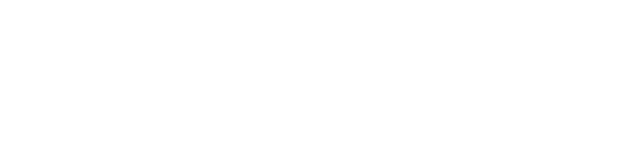
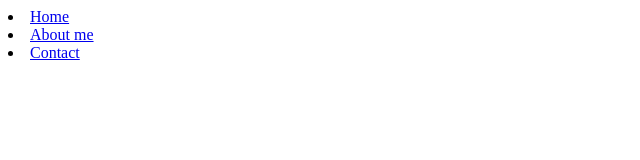
Before and after one commit to CorSalOmar/GIT-AzulSchool, a plain HTML site: page index.html in a window 1280 px wide. Shown: the whole page, without its empty margins (0-640 px from the left). Drawn offline with Linux system fonts and the light colour scheme.

Commit message:
Added Navbar

```diff
--- a/index.html
+++ b/index.html
@@ -6,6 +6,12 @@
     <title>Document</title>
 </head>
 <body>
-
+<header>
+    <nav>
+        <li><a href="#">Home</a></li>
+        <li><a href="#">About me</a></li>
+        <li><a href="#">Contact</a></li>
+    </nav>
+</header>
 </body>
 </html>
```
